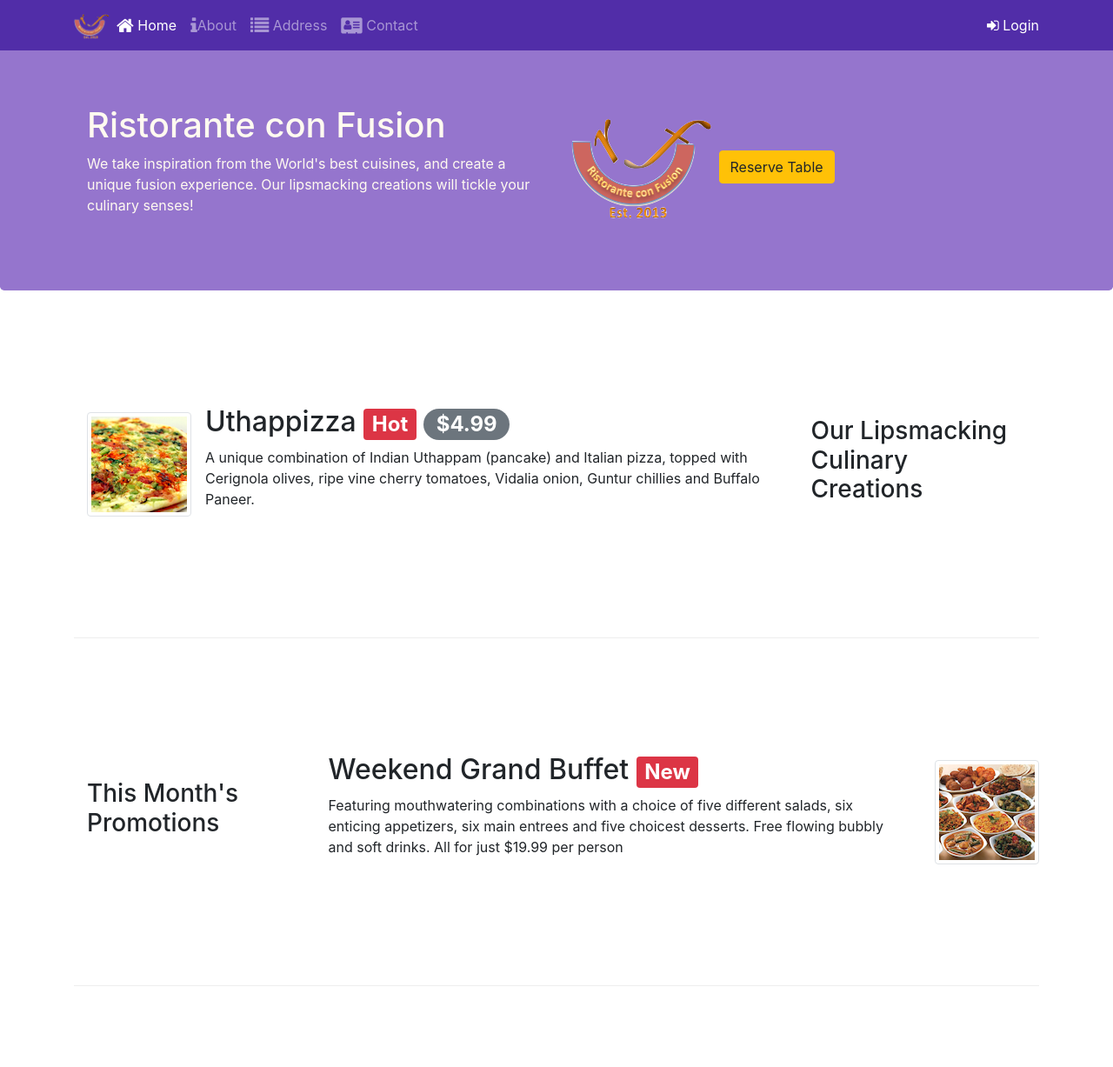
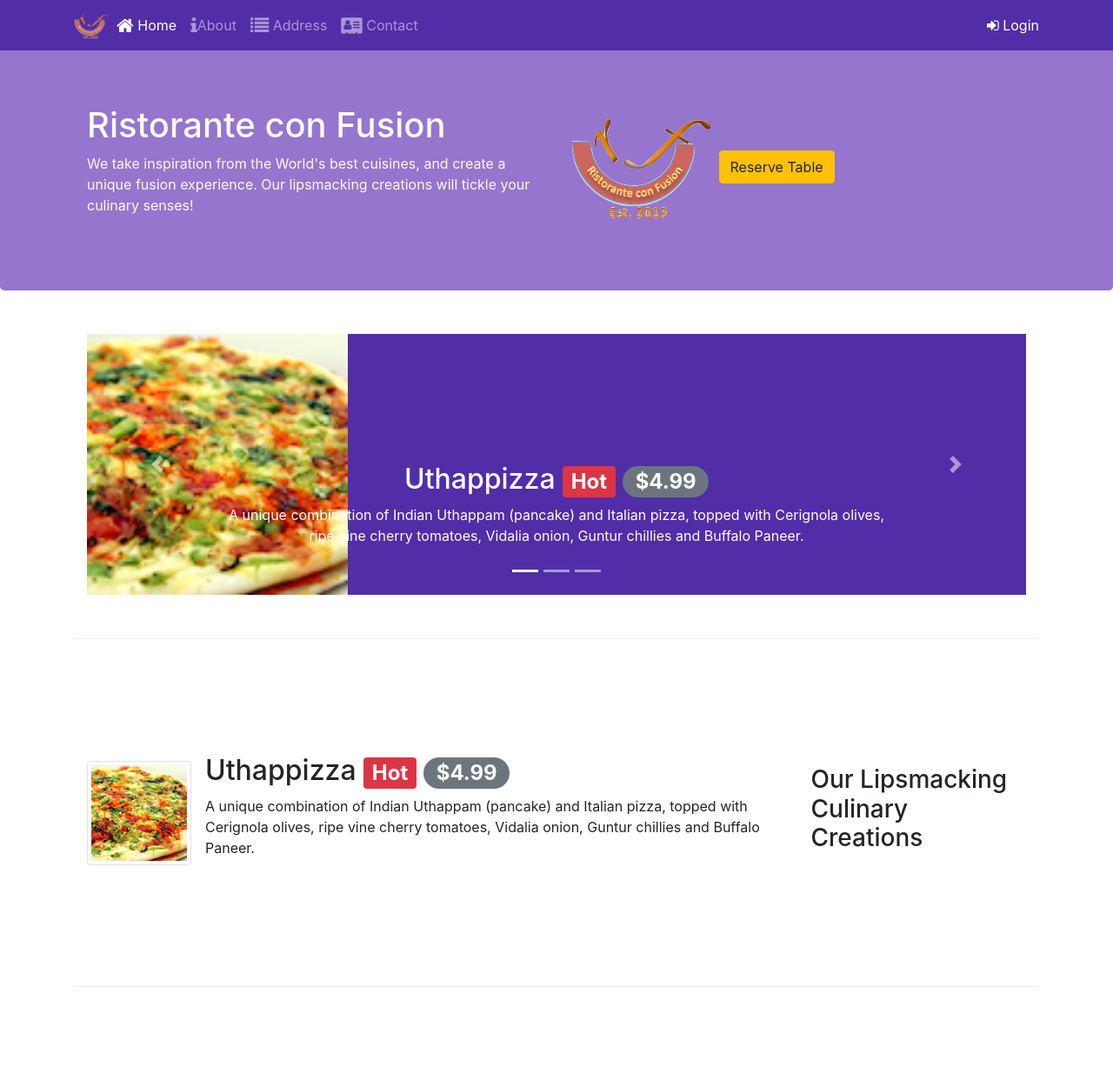
Before and after one commit to Abir-Reza/Bootstrap, a PHP site: page / in a window 1280 px wide. Shown: the top 1227 px of the page at 87% size. Run offline with PHP 8.4, Linux system fonts and the light colour scheme; some libraries are stand-ins or nearby versions.

Commit message:
Carousel

```diff
--- a/css/styles.css
+++ b/css/styles.css
@@ -54,3 +54,18 @@ body {
 
   padding: 10px;
 }
+
+.carousel {
+  background-color: #512da8;
+}
+
+.carousel-item {
+  height: 300px;
+}
+
+.carousel-item img {
+  position: absolute;
+  top: 0;
+  left: 0;
+  min-height: 300px;
+}
--- a/index.html
+++ b/index.html
@@ -120,6 +120,56 @@
     </header>
 
     <div class="container">
+        <div class="row row-content">
+            <div class="col">
+                <div id="mycarousel" class="carousel slide" data-ride="carousel">
+                    <div class="carousel-inner" role="listbox">
+                        <div class="carousel-item active">
+                            <img class="d-block img-fluid" src="img/uthappizza.png" alt="uthapizza">
+                            <div class="carousel-caption d-none d-md-block">
+                                <h2 >Uthappizza <span class="badge badge-danger">Hot</span> <span class="badge badge-pill badge-secondary">$4.99</span></h2>
+                                <p class="d-none d-sm-block">A unique combination of Indian Uthappam (pancake) and Italian pizza, topped with Cerignola olives,
+                            ripe vine cherry tomatoes, Vidalia onion, Guntur chillies and Buffalo Paneer.</p>
+                            </div>
+                        </div>
+                        <div class="carousel-item">
+                            <img class="d-block img-fluid" src="img/buffet.png" alt="buffet">
+                            <div class="carousel-caption d-none d-md-block" >
+                                <h2 >Weekend Grand Buffet <span class="badge badge-danger">New</span></h2>
+                                <p class="d-none d-sm-block">Featuring mouthwatering combinations with a choice of five different salads, six enticing appetizers, six main entrees and five choicest desserts.
+                    Free flowing bubbly and soft drinks. All for just $19.99 per person </p>
+                            </div>
+
+                        </div>
+                        <div class="carousel-item">
+                            <img class="d-block img-fluid" src="img/alberto.png" alt="alberto">
+                            <div class="carousel-caption d-none d-md-block " >
+                                <h2>Alberto Somayya</h2>
+                                <h4>Executive Chef</h4>
+                                <p class="d-none d-sm-block">Award winning three-star Michelin chef with wide International experience having worked closely with whos-who in the culinary world,
+                                he specializes in creating mouthwatering Indo-Italian fusion experiences. </p>
+                            </div>
+
+                        </div>
+
+                    </div>
+
+                    <ol class="carousel-indicators">
+                        <li data-target="#mycarousel" data-slide-to="0" class="active"> </li>
+                        <li data-target="#mycarousel" data-slide-to="1"> </li>
+                        <li data-target="#mycarousel" data-slide-to="2"> </li>
+                    </ol>
+                    <a class="carousel-control-prev" href="#mycarousel" role="button" data-slide="prev">
+                        <span class="carousel-control-prev-icon"></span>
+                    </a>
+
+                    <a href="#mycarousel" class="carousel-control-next" role="button" data-slide="next">
+                        <span class="carousel-control-next-icon"></span>
+                    </a>
+                </div>
+            </div>
+        </div>
+
         <div class="row row-content align-items-center">
             <div class="col-12 col-sm-4 order-sm-last col-md-3">
                 <h3>Our Lipsmacking Culinary Creations</h3>
```
